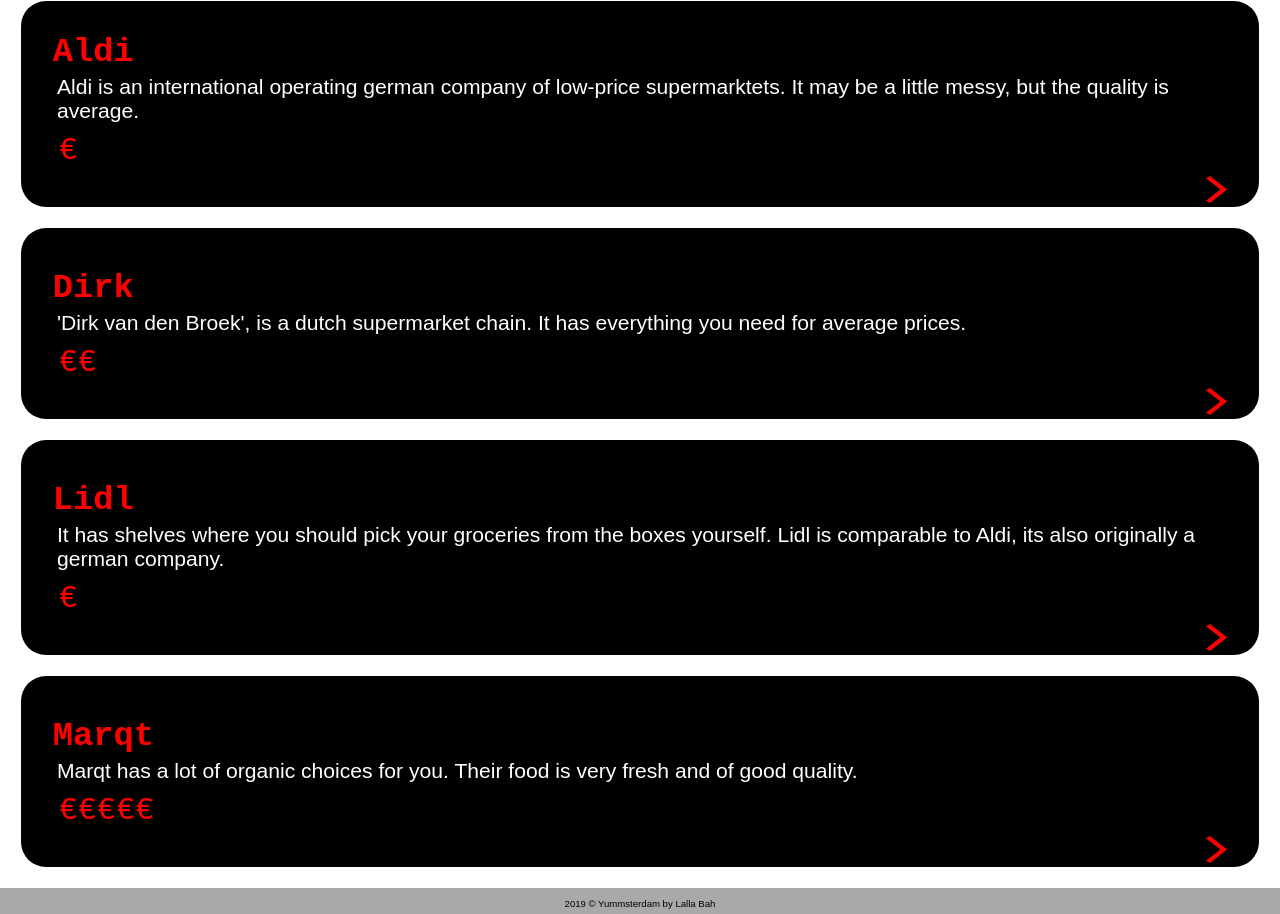
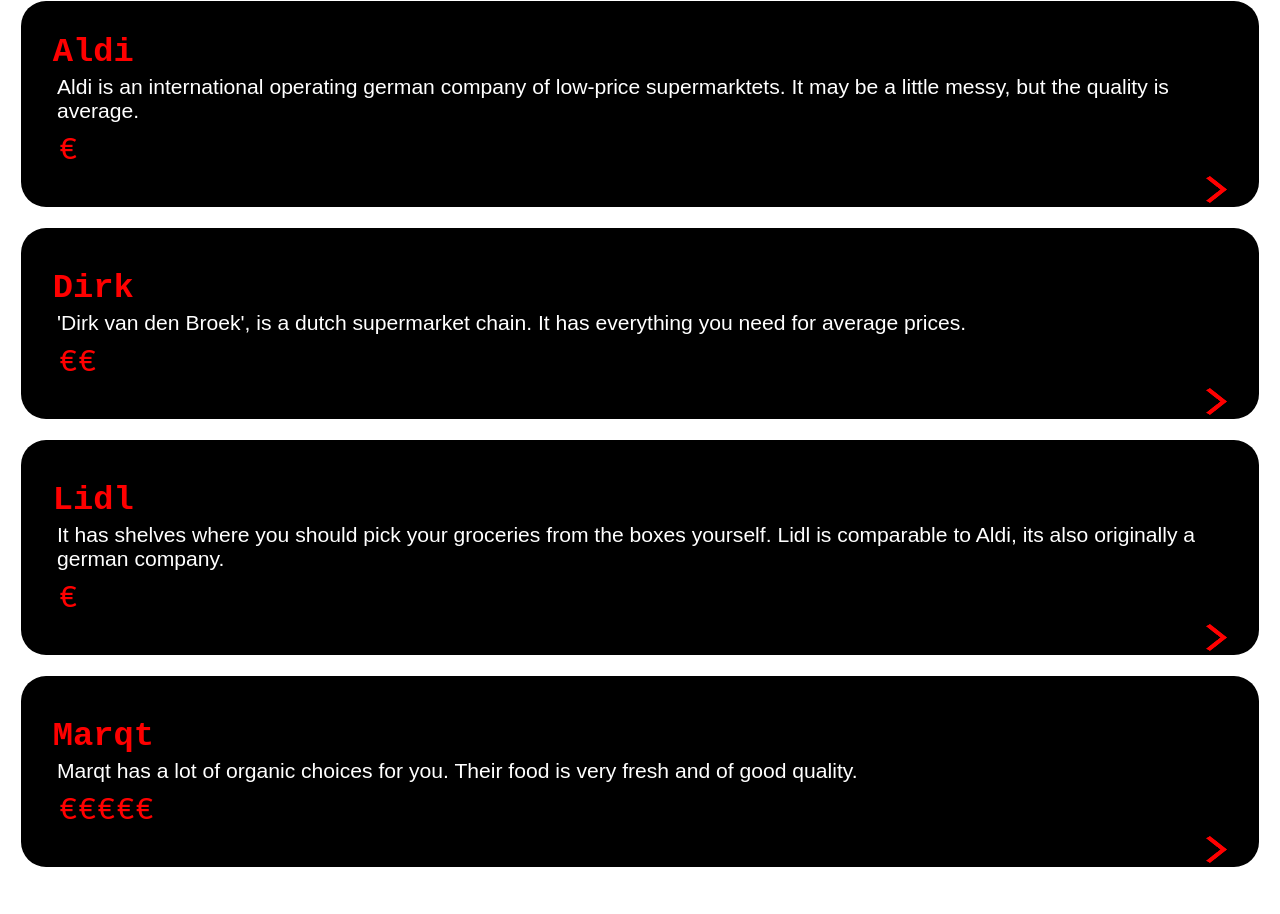
Before and after one commit to lallabah99/IDGI, a plain HTML site: page choices/supermarkets.html in a window 1280 px wide. Shown: the part 522-1436 px from the top of the page. After the commit the page ends 1410 px from the top, so only its background shows below. Drawn offline with Linux system fonts and the light colour scheme.

Commit message:
footer weg

```diff
--- a/choices/supermarkets.html
+++ b/choices/supermarkets.html
@@ -72,10 +72,6 @@
 
         </main>
 
-        <footer>
-                <p>2019 &copy; Yummsterdam by Lalla Bah</p>
-        </footer>
-
     </body>
 
 </html>
```
